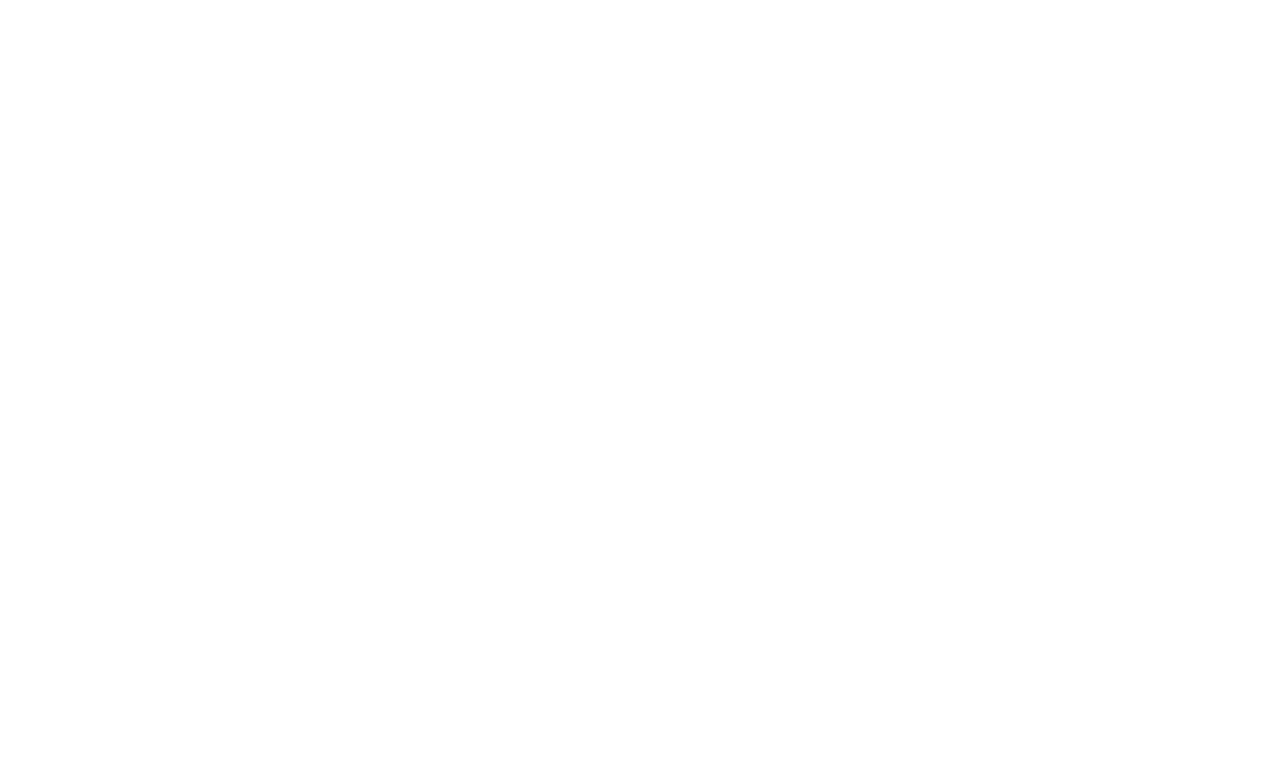
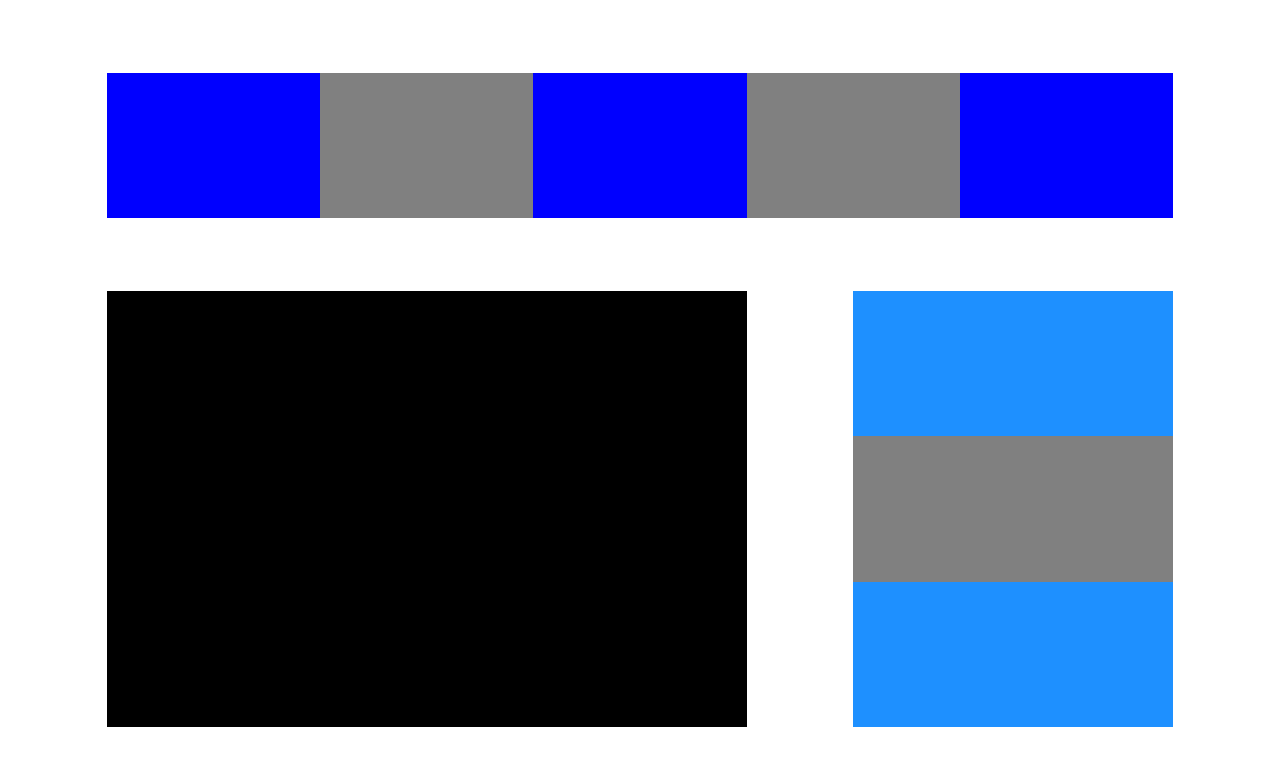
Before and after one commit to torinberger/y11-hack-tables, a plain HTML site: page index.html in a window 1280 px wide. Drawn offline with Linux system fonts and the light colour scheme.

Commit message:
added basic layout

```diff
--- a/index.html
+++ b/index.html
@@ -9,7 +9,33 @@
   </head>
   <body>
     <div id="grid-container">
+      <div id="out1">
 
+      </div>
+      <div id="times">
+
+      </div>
+      <div id="out2">
+
+      </div>
+      <div id="equals">
+
+      </div>
+      <div id="in1">
+
+      </div>
+      <div id="console">
+
+      </div>
+      <div id="power">
+
+      </div>
+      <div id="break">
+
+      </div>
+      <div id="turn">
+
+      </div>
     </div>
   </body>
 </html>
--- a/src/game.css
+++ b/src/game.css
@@ -6,8 +6,53 @@
 
 #grid-container {
   display: grid;
-  grid-template-columns: repeat(10, 1fr);
-  grid-template-rows: repeat(8, 1fr);
+  grid-template-columns: 0.5fr [out1-start console-start] 1fr [out1-end times-start] 1fr [times-end out2-start] 1fr [equals-start out2-end console-end] 0.5fr [break-start power-start turn-start] 0.5fr [equals-end in1-start] 1fr [in1-end break-end power-end turn-end] 0.5fr;
+  grid-template-rows: 0.5fr [out1-start out2-start in1-start times-start equals-start] 1fr [equals-end times-end out1-end out2-end in1-end] 0.5fr [console-start power-start] 1fr [power-end break-start] 1fr [break-end turn-start] 1fr [turn-end console-end] 0.5fr;
   width: 100vw;
   height: 100vh;
 }
+
+#out1 {
+  grid-area: out1;
+  background: blue;
+}
+
+#times {
+  grid-area: times;
+  background: grey;
+}
+
+#out2 {
+  grid-area: out2;
+  background: blue;
+}
+
+#equals {
+  grid-area: equals;
+  background: grey;
+}
+
+#in1 {
+  grid-area: in1;
+  background: blue;
+}
+
+#console {
+  grid-area: console;
+  background: black;
+}
+
+#power {
+  grid-area: power;
+  background: dodgerblue;
+}
+
+#break {
+  grid-area: break;
+  background: grey;
+}
+
+#turn {
+  grid-area: turn;
+  background: dodgerblue;
+}
```
